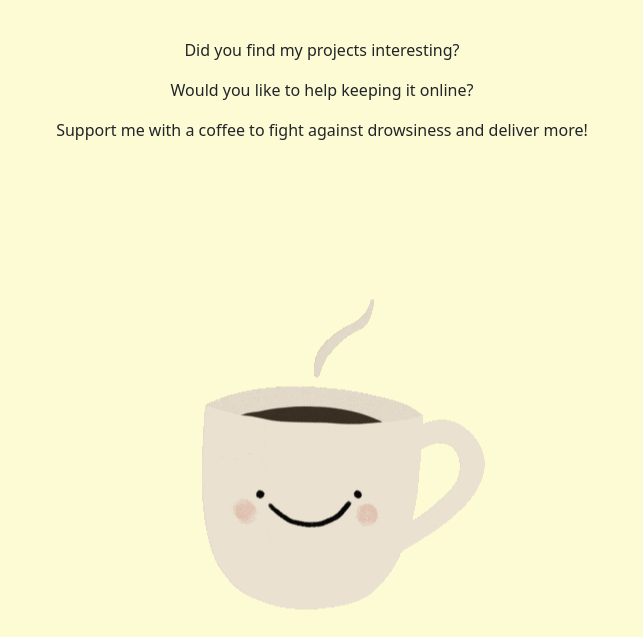
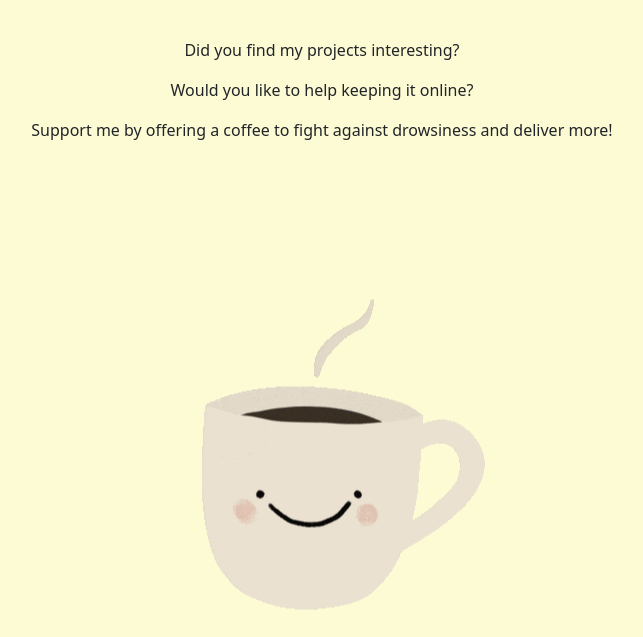
Before and after one commit to Kurokatana94/PortfolioProject-16-GetMeACoffee, a Flask app: page / in a window 1280 px wide. Shown: the top 637 px of the page, without its empty margins (318-961 px from the left). Run offline with Flask 3, Linux system fonts and the light colour scheme; some libraries are stand-ins or nearby versions.

Commit message:
Updated Naming

```diff
--- a/templates/index.html
+++ b/templates/index.html
@@ -5,14 +5,14 @@
 <div class="container">
     <div class="row">
         <div class="text-center mb-3">
-            <h1>Get me a coffee</h1>
+            <h1>Gift me a coffee</h1>
         </div>
     </div>
     <div class="row">
         <div class="text-center mt-5 mb-5">
             <p>Did you find my projects interesting?</p>
             <p>Would you like to help keeping it online?</p>
-            <p>Support me with a coffee to fight against drowsiness and deliver more!</p>
+            <p>Support me by offering a coffee to fight against drowsiness and deliver more!</p>
             <img src="static/images/Cup Of Coffee Sticker.gif">
         </div>
         <div class="text-center mt-5">
```
